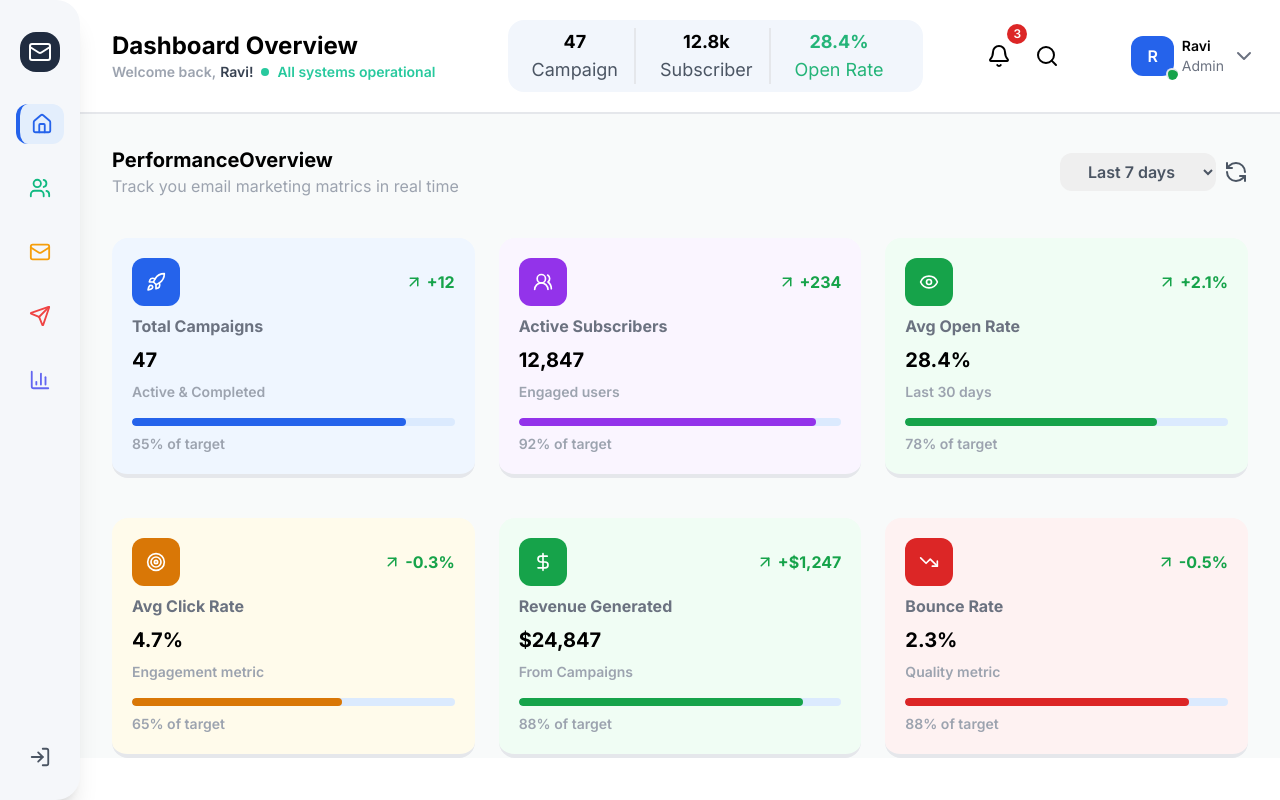
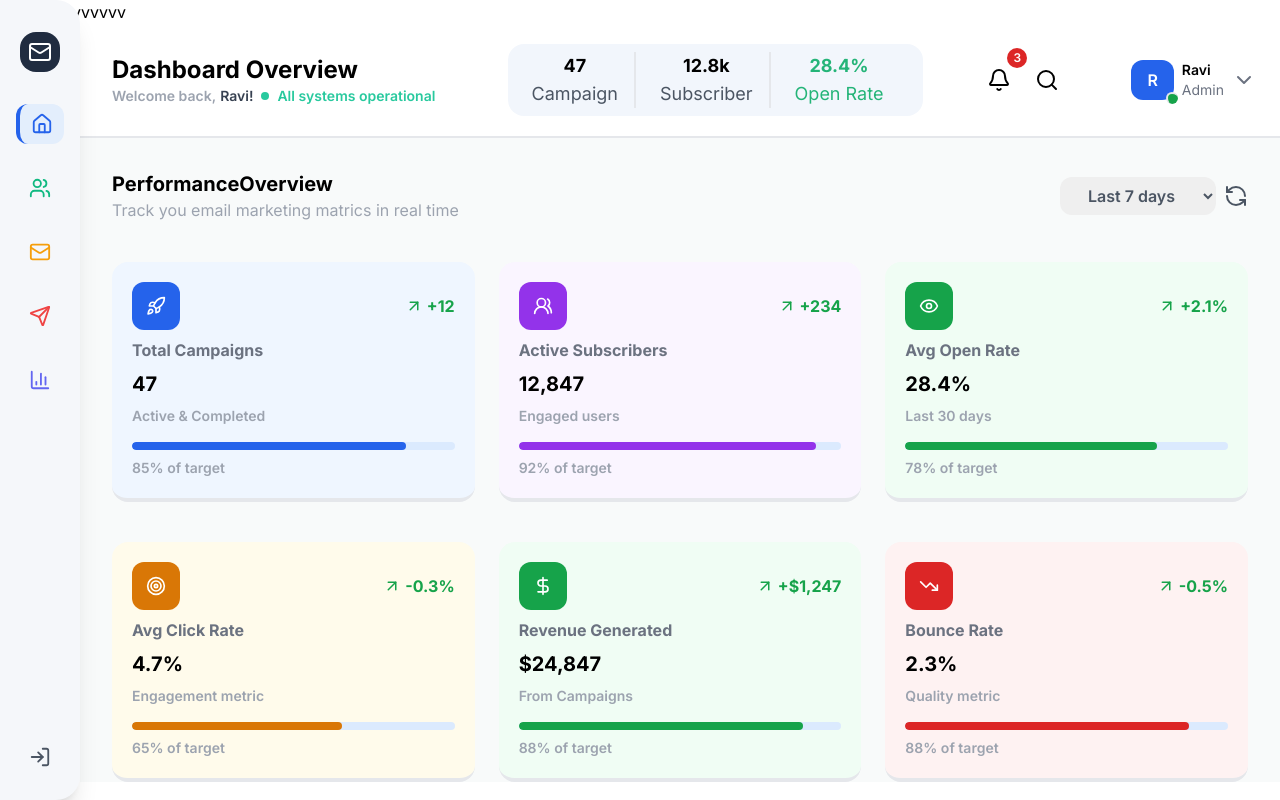
Before and after one commit to techieshruti/Globopersona-project-Frontend-UI-Redesign, a React (Vite) app: page /#/dashboard in a window 1280 px wide. Built offline with nearby package versions, Linux system fonts and the light colour scheme.

Commit message:
final commit

```diff
--- a/src/pages/DashBoard.jsx
+++ b/src/pages/DashBoard.jsx
@@ -13,6 +13,7 @@ const metrics = [
 const DashBoard = () => {
   return (
     <div>
+      <p>vvvvvvvvvvvvvv</p>
       <Sidebar />
       <div className="ml-20">
         <div className="pl-8 flex py-5 justify-between items-center border-b-2 border-gray-200">
```
